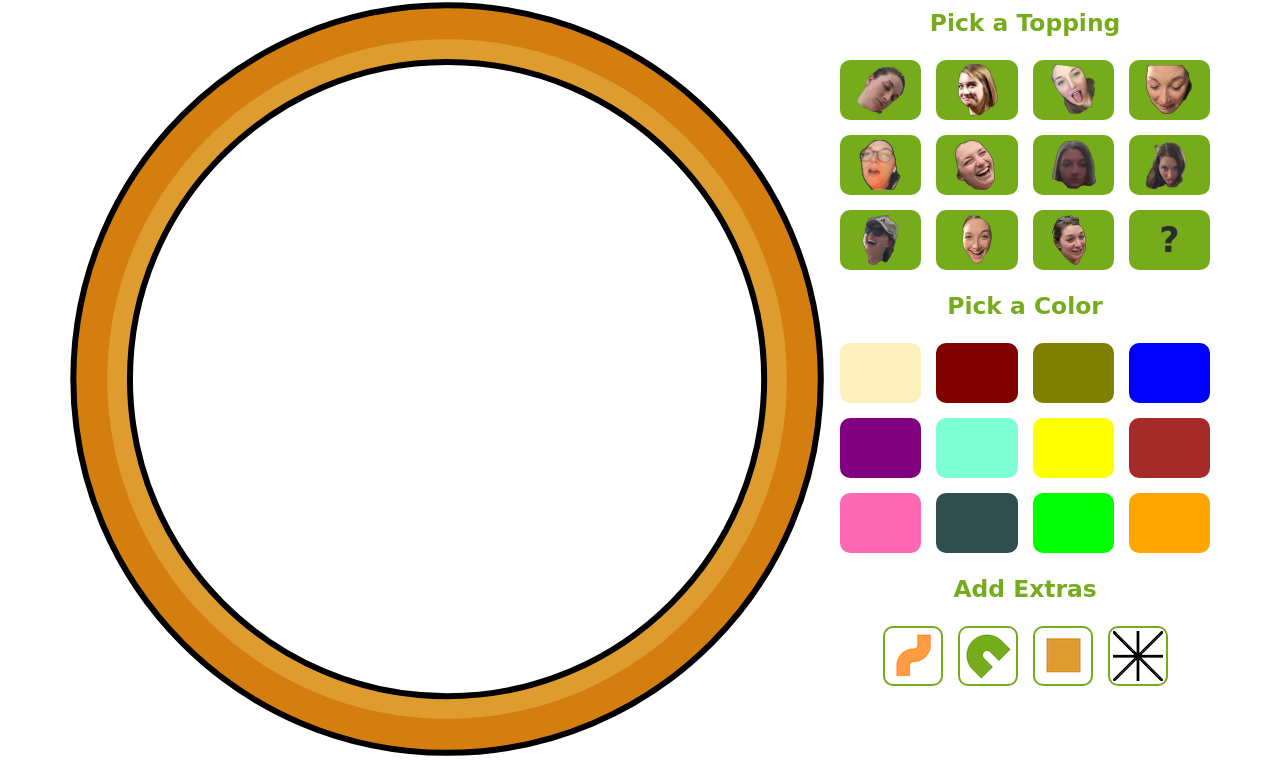
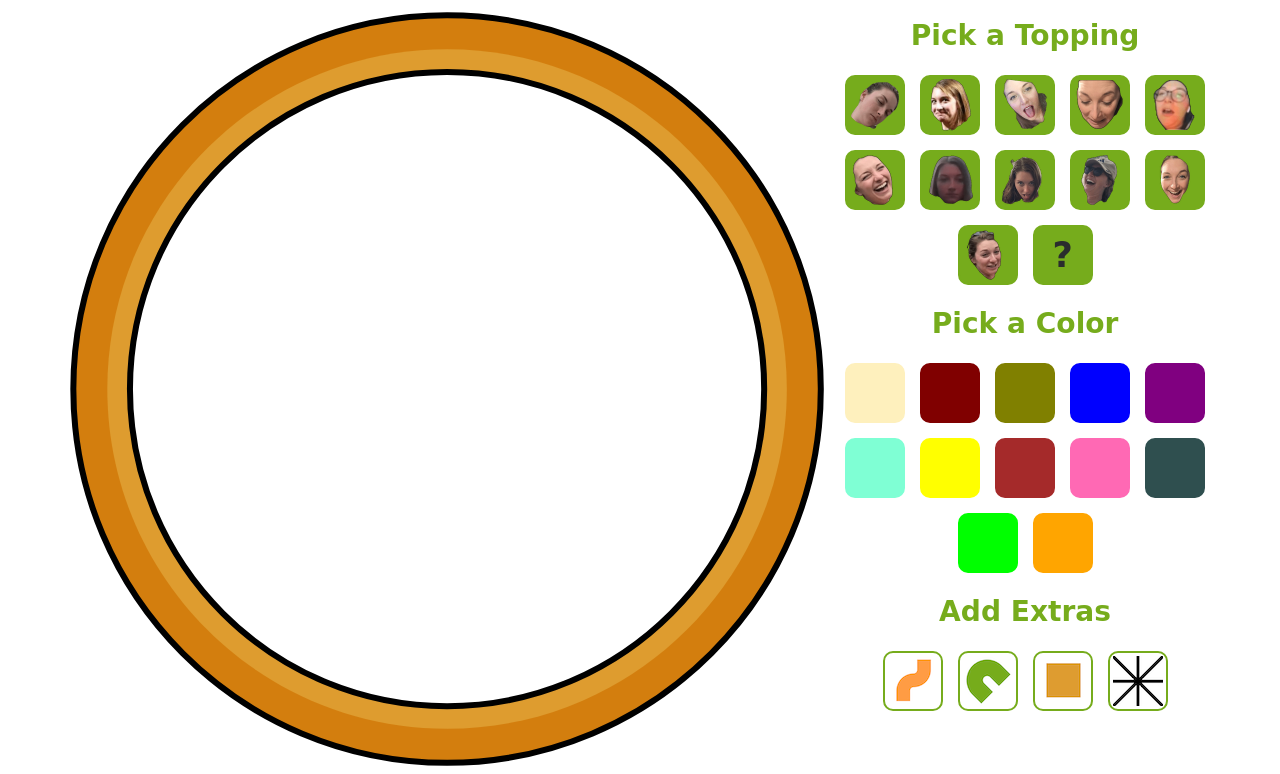
Before and after one commit to Allicolyer/maura-pizza, a plain HTML site: page index.html in a window 1280 px wide. Shown: the part 82-856 px from the top of the page. Drawn offline with Linux system fonts and the light colour scheme.

Commit message:
styling edits

```diff
--- a/style.css
+++ b/style.css
@@ -24,7 +24,7 @@
 }
 /* Page Styles */
 html {
-  font-size: 1.25em;
+  font-size: 1.5em;
   color: var(--text-color);
 }
 
@@ -50,12 +50,13 @@ body {
 
 #pizza {
   width: 100%;
-  max-height: 100vh;
+  max-width: 900px;
   flex: 2;
 }
 
 #topping-picker-container {
   flex: 1;
+  max-width: 450px;
 }
 
 .pepperoni,
@@ -86,7 +87,6 @@ body {
   display: flex;
   justify-content: center;
   align-items: center;
-  flex: 1 1 20%;
 }
 
 .button:hover {
```
